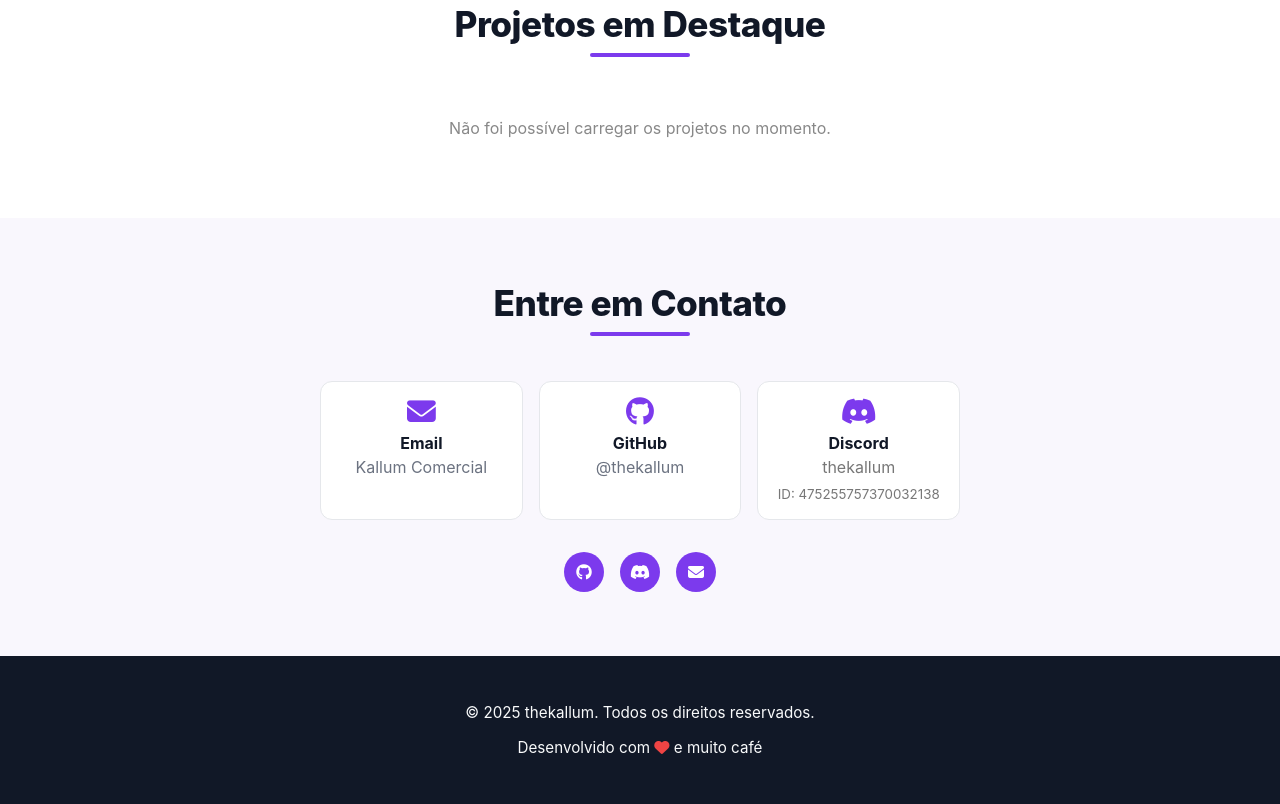
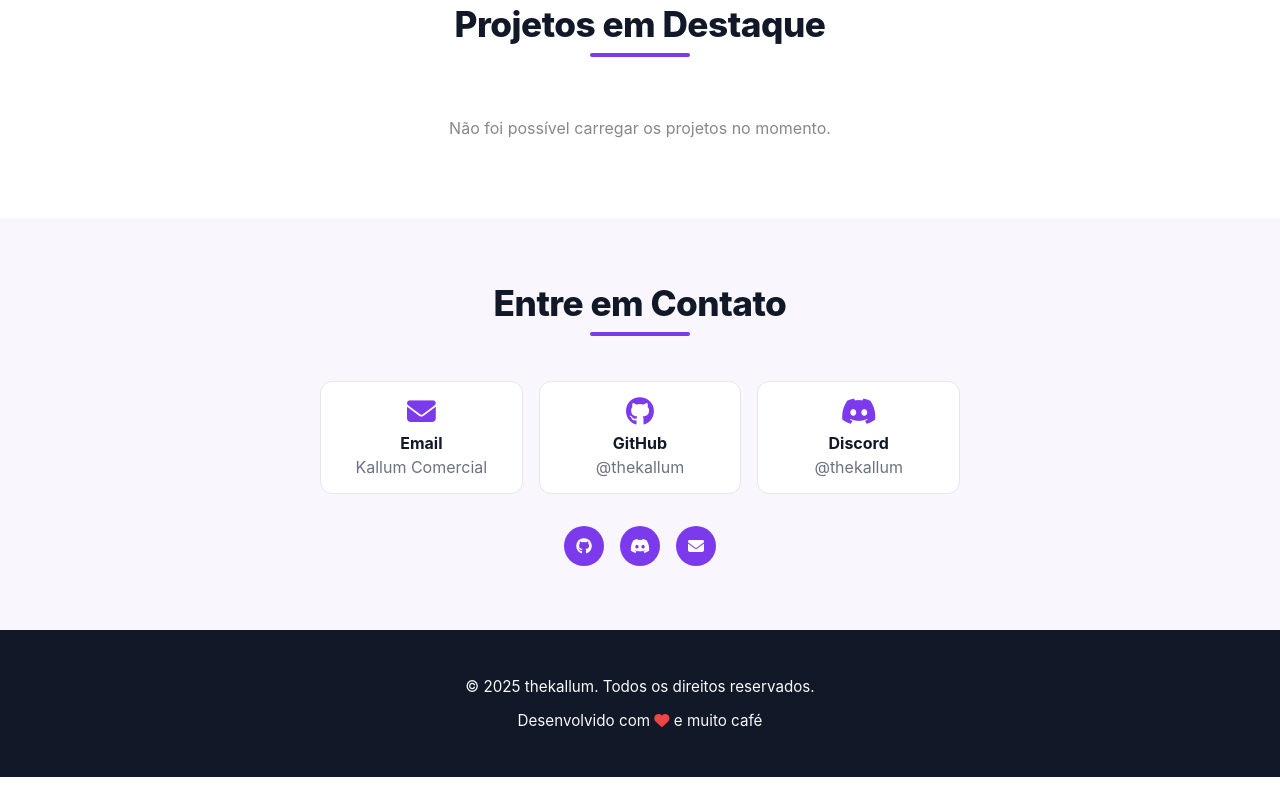
Before and after one commit to thekallum/thekallum.github.io, a plain HTML site: page index.html in a window 1280 px wide. Shown: the part 1717-2521 px from the top of the page. After the commit the page ends 2494 px from the top, so only its background shows below. Drawn offline with nearby package versions, Linux system fonts and the light colour scheme; no server answers.

Commit message:
Atualiza link do Discord para um formato clicável na seção de contato

```diff
--- a/index.html
+++ b/index.html
@@ -209,7 +209,7 @@
                     <div class="contact-card">
                         <i class="fab fa-discord"></i>
                         <h3>Discord</h3>
-                        <p style="margin:0.2rem 0 0.4rem; color:#777;">thekallum</p> <small style="color:#777;">ID: 475255757370032138</small> </div>
+                        <a href="https://discordapp.com/users/475255757370032138" target="_blank">@thekallum</a> </div>
                 </div>
 
                 <div class="social-links">
```
